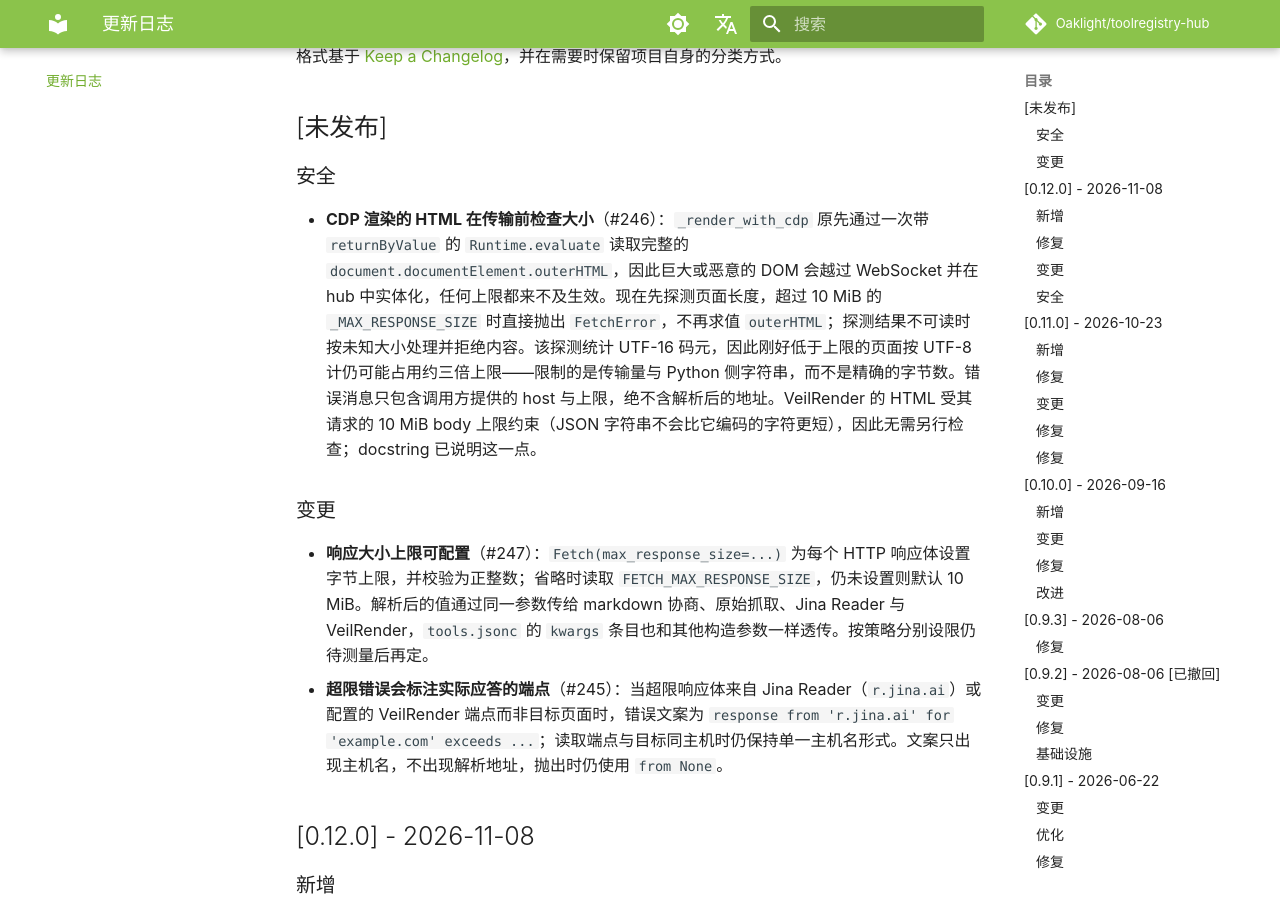
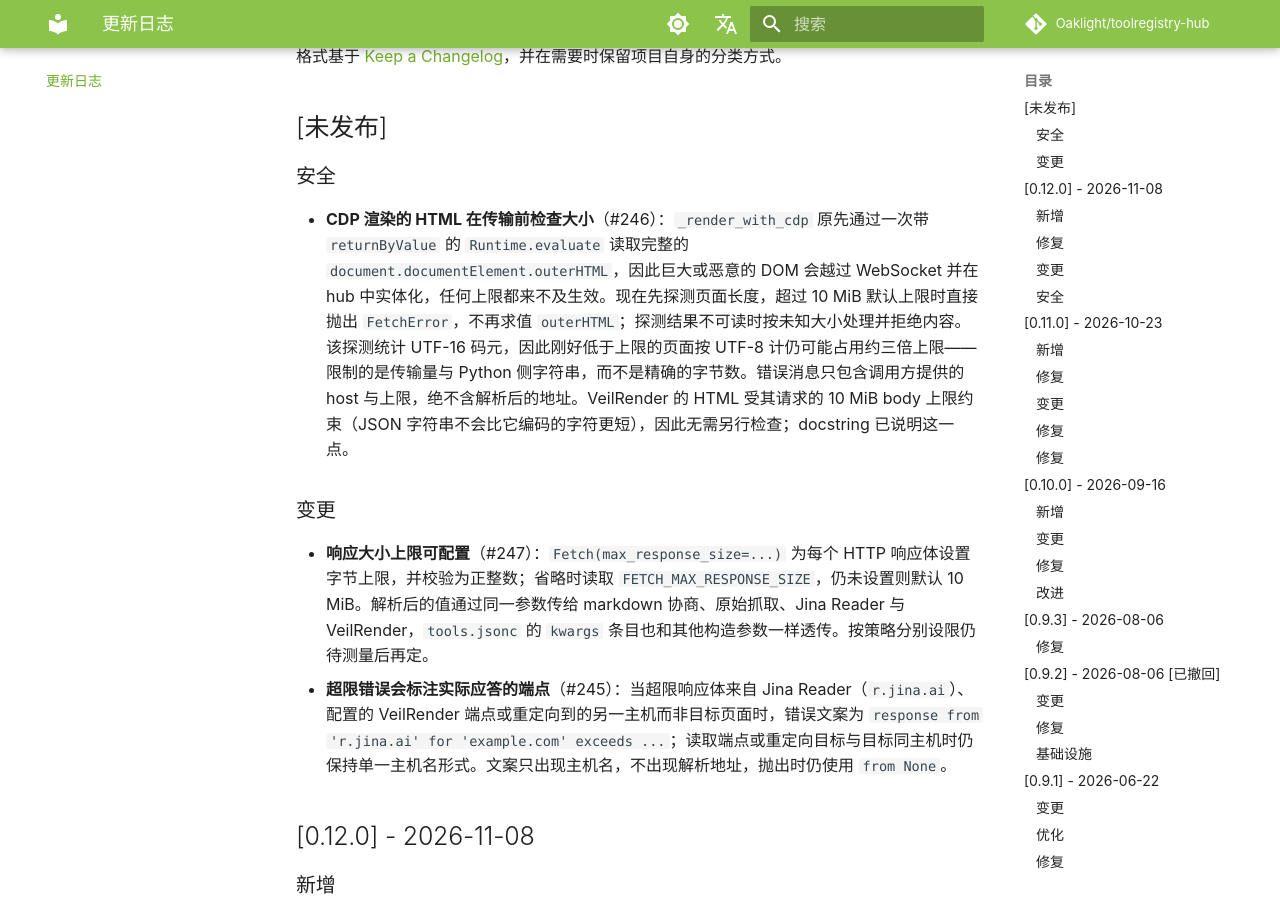
Before and after one commit to Oaklight/toolregistry-hub, an MkDocs documentation site: the page built from docs/changelog.md, in a window 1280 px wide and 900 px high, scrolled down 225 px. Built offline with MkDocs 1.6.1 and Material for MkDocs 9.7.7, drawn with Linux system fonts in a browser that asks for light colours; some web fonts are replaced; comment, search, counter and statistics services are not loaded.

Commit message:
docs(fetch): 对齐 CDP 上限与重定向措辞（#245、#246）

```diff
--- a/docs/changelog.md
+++ b/docs/changelog.md
@@ -16,12 +16,12 @@ author: Oaklight
 
 ### 安全
 
-- **CDP 渲染的 HTML 在传输前检查大小**（#246）：`_render_with_cdp` 原先通过一次带 `returnByValue` 的 `Runtime.evaluate` 读取完整的 `document.documentElement.outerHTML`，因此巨大或恶意的 DOM 会越过 WebSocket 并在 hub 中实体化，任何上限都来不及生效。现在先探测页面长度，超过 10 MiB 的 `_MAX_RESPONSE_SIZE` 时直接抛出 `FetchError`，不再求值 `outerHTML`；探测结果不可读时按未知大小处理并拒绝内容。该探测统计 UTF-16 码元，因此刚好低于上限的页面按 UTF-8 计仍可能占用约三倍上限——限制的是传输量与 Python 侧字符串，而不是精确的字节数。错误消息只包含调用方提供的 host 与上限，绝不含解析后的地址。VeilRender 的 HTML 受其请求的 10 MiB body 上限约束（JSON 字符串不会比它编码的字符更短），因此无需另行检查；docstring 已说明这一点。
+- **CDP 渲染的 HTML 在传输前检查大小**（#246）：`_render_with_cdp` 原先通过一次带 `returnByValue` 的 `Runtime.evaluate` 读取完整的 `document.documentElement.outerHTML`，因此巨大或恶意的 DOM 会越过 WebSocket 并在 hub 中实体化，任何上限都来不及生效。现在先探测页面长度，超过 10 MiB 默认上限时直接抛出 `FetchError`，不再求值 `outerHTML`；探测结果不可读时按未知大小处理并拒绝内容。该探测统计 UTF-16 码元，因此刚好低于上限的页面按 UTF-8 计仍可能占用约三倍上限——限制的是传输量与 Python 侧字符串，而不是精确的字节数。错误消息只包含调用方提供的 host 与上限，绝不含解析后的地址。VeilRender 的 HTML 受其请求的 10 MiB body 上限约束（JSON 字符串不会比它编码的字符更短），因此无需另行检查；docstring 已说明这一点。
 
 ### 变更
 
 - **响应大小上限可配置**（#247）：`Fetch(max_response_size=...)` 为每个 HTTP 响应体设置字节上限，并校验为正整数；省略时读取 `FETCH_MAX_RESPONSE_SIZE`，仍未设置则默认 10 MiB。解析后的值通过同一参数传给 markdown 协商、原始抓取、Jina Reader 与 VeilRender，`tools.jsonc` 的 `kwargs` 条目也和其他构造参数一样透传。按策略分别设限仍待测量后再定。
-- **超限错误会标注实际应答的端点**（#245）：当超限响应体来自 Jina Reader（`r.jina.ai`）或配置的 VeilRender 端点而非目标页面时，错误文案为 `response from 'r.jina.ai' for 'example.com' exceeds ...`；读取端点与目标同主机时仍保持单一主机名形式。文案只出现主机名，不出现解析地址，抛出时仍使用 `from None`。
+- **超限错误会标注实际应答的端点**（#245）：当超限响应体来自 Jina Reader（`r.jina.ai`）、配置的 VeilRender 端点或重定向到的另一主机而非目标页面时，错误文案为 `response from 'r.jina.ai' for 'example.com' exceeds ...`；读取端点或重定向目标与目标同主机时仍保持单一主机名形式。文案只出现主机名，不出现解析地址，抛出时仍使用 `from None`。
 
 ## [0.12.0] - 2026-11-08
 
```
Also changed, not shown: docs/tools/websearch/web_fetch_tool.md (+1 -1 lines).
